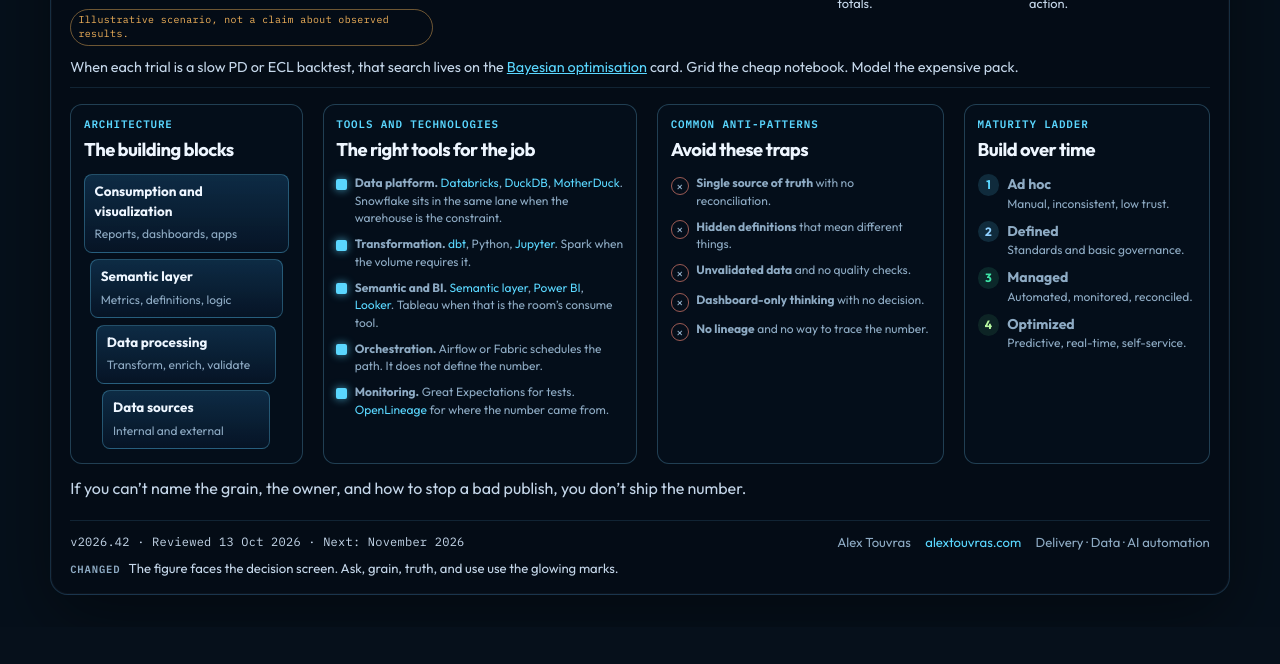
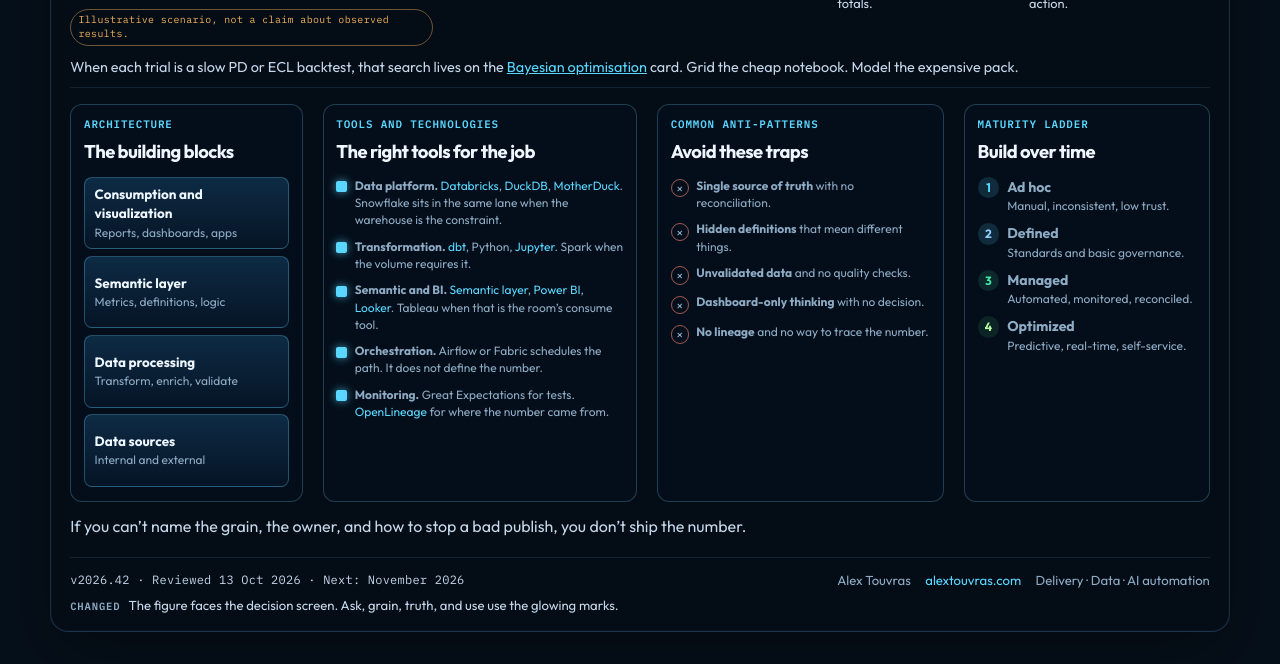
Before and after one commit to AlexTouvras/data-analytics-field-card, a website: page index.html in a window 1280 px wide. Shown: the part 1369-2033 px from the top of the page. Before the commit the page ends 1996 px from the top, so only its background shows below. Drawn offline with Linux system fonts and the light colour scheme.

Commit message:
chore: approve field card refresh (#9)
Approved from Slack #orbit (same gate as weekly Writes).

```diff
--- a/index.html
+++ b/index.html
@@ -377,19 +377,30 @@
       border-radius: 12px;
       padding: 0.8rem 0.8rem 0.9rem;
       background: rgba(7, 18, 32, 0.55);
+      display: flex;
+      flex-direction: column;
     }
     .panel h2 { font-size: 1.15rem; margin-bottom: 0.65rem; }
-    .plates { list-style: none; margin: 0; padding: 0; display: grid; gap: 0.4rem; }
+    .plates {
+      list-style: none;
+      margin: 0;
+      padding: 0;
+      flex: 1;
+      display: grid;
+      grid-template-rows: repeat(4, minmax(3.15rem, 1fr));
+      gap: 0.4rem;
+    }
     .plates li {
       border: 1px solid rgba(90, 190, 230, 0.35);
       border-radius: 8px;
       padding: 0.45rem 0.6rem;
       background: linear-gradient(180deg, rgba(40, 120, 180, 0.28), rgba(10, 30, 55, 0.4));
+      width: 100%;
+      margin: 0;
+      display: flex;
+      flex-direction: column;
+      justify-content: center;
     }
-    .plates li { width: 100%; margin-inline: auto; }
-    .plates li:nth-child(2) { width: 94%; }
-    .plates li:nth-child(3) { width: 88%; }
-    .plates li:nth-child(4) { width: 82%; }
     .plates b { display: block; font-family: var(--font); letter-spacing: 0; text-transform: none; font-size: 0.84rem; }
     .plates span, .tools span, .traps span, .ladder span { color: var(--muted); font-size: 0.75rem; }
     .tools, .traps, .ladder { list-style: none; margin: 0; padding: 0; display: grid; gap: 0.55rem; }
@@ -468,7 +479,6 @@
       .hero::after { display: none; }
       .vert { display: none; }
       .card { min-height: 0; }
-      .plates li { margin-inline: 0 !important; }
     }
     @media (prefers-reduced-motion: reduce) {
       .hero-art animateMotion { display: none; }
```
